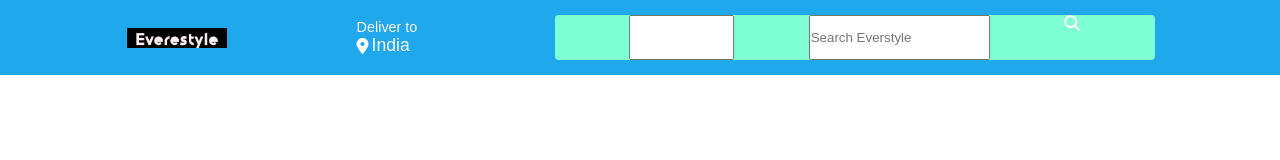
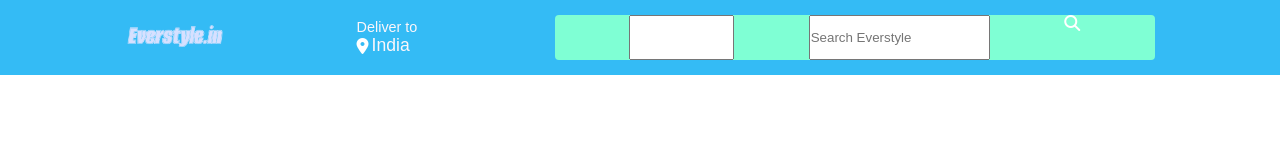
Before and after one commit to Miss-Jojo/A-shopping-website, a plain HTML site: page index.html in a window 1280 px wide. Drawn offline with Linux system fonts and the light colour scheme.

Commit message:
logo css done

```diff
--- a/style.css
+++ b/style.css
@@ -9,7 +9,7 @@
 .navbar{
     height: 75px;
     display: flex;
-    background-color: #20a8ec;
+    background-color: #34bbf5;
     color: rgb(12, 0, 0);
     justify-content: space-evenly;
     align-items: center;
@@ -18,16 +18,16 @@
 .nav-logo{
     height: 50px;
     width: 100px;
-    display: flex;
+     display: flex;
     justify-content: center;
     align-items: center;
 }
 
 .logo{
-    background-image: url("everstylelogo.png.jpg");
-    height: 20px;
-    width: 100%;
-    background-size: cover;
+    background-image: url("everstyle.png");
+    height: 33px;
+    width: 110px;
+     background-size: cover;
 }
 
 .border{
```
